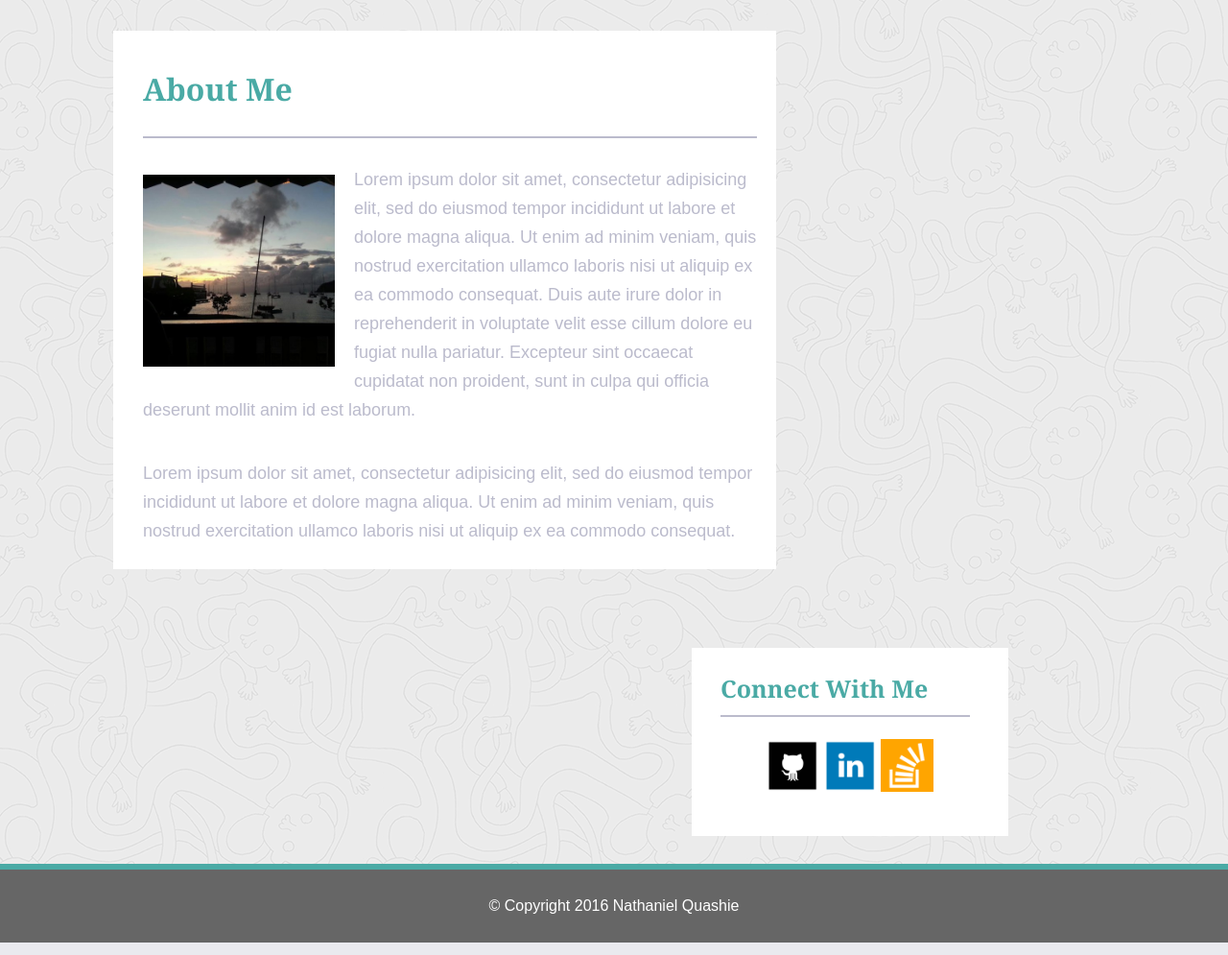
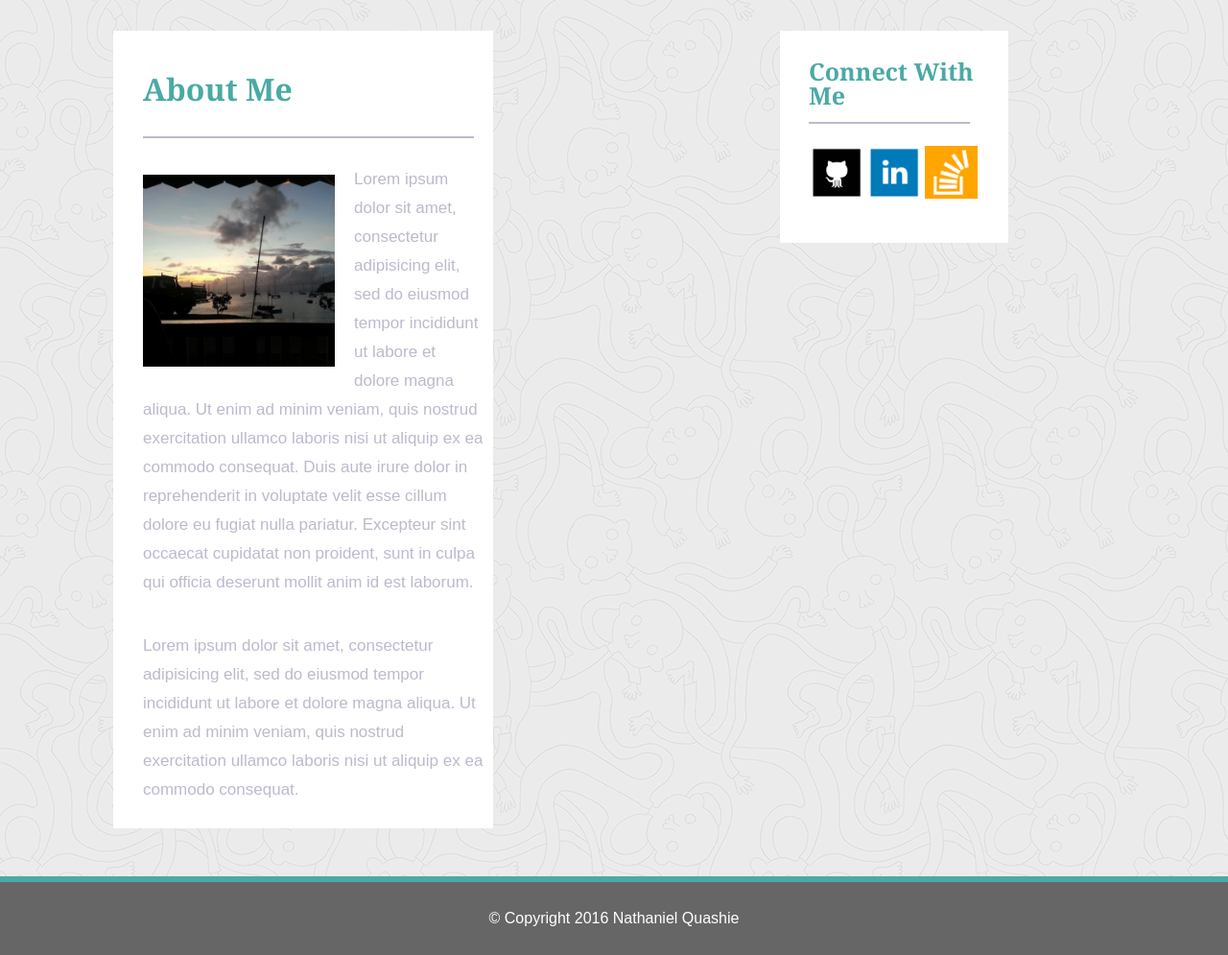
Before and after one commit to bklynate/Basic-portfolio, a PHP site: page /index.php in a window 1280 px wide. Shown: the part 70-1065 px from the top of the page at 96% size. Run offline with PHP 8.4, Linux system fonts and the light colour scheme.

Commit message:
add responsive css

```diff
--- a/assets/temp/css/styles.css
+++ b/assets/temp/css/styles.css
@@ -244,6 +244,44 @@ footer > p {
 
 /*-------------------*/
 
+/* MEDIA QUERIES 1368px */
+
+/*-------------------*/
+
+/*-------------------*/
+
+/* START INDEX.html  */
+
+/*-------------------*/
+
+@media only screen
+and (max-width : 1368px)
+and (max-width : 1368px) {
+  .about-me-content {
+    width: 355px;
+    padding: 45px 10px 25px 31px;
+  }
+
+  .about-me-content > p {
+    font-size: 17px;
+  }
+
+  #connect-with-me-area {
+    background-color: white;
+    float: right;
+    width: 178px;
+    margin-top: 32px;
+    margin-right: 229px;
+    padding: 30px 30px 43px 30px;
+  }
+  /*-------------------*/
+  /*   END INDEX.html  */
+  /*-------------------*/
+
+}
+
+/*-------------------*/
+
 /* MEDIA QUERIES 980px */
 
 /*-------------------*/
@@ -339,7 +377,6 @@ and (max-width : 980px) {
   .about-me-content{
     width: 325px;
     padding: 45px 10px 25px 31px;
-
   }
 
   .about-me-content > p {
```
Also changed, not shown: assets/css/styles.css (+33 -2 lines).
